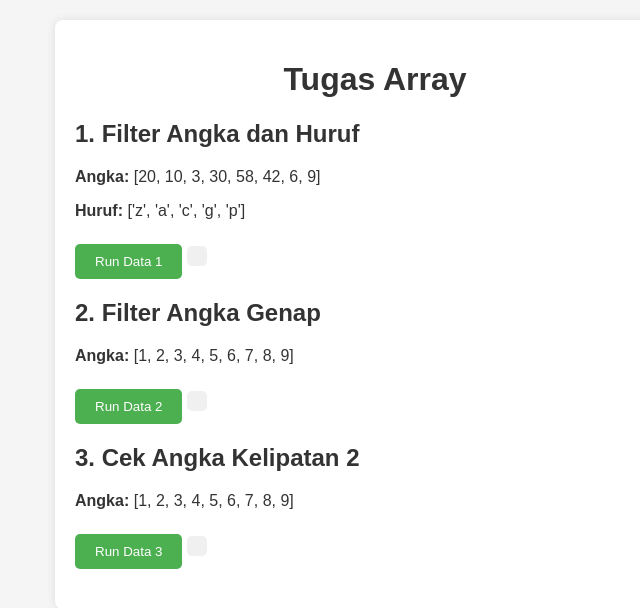
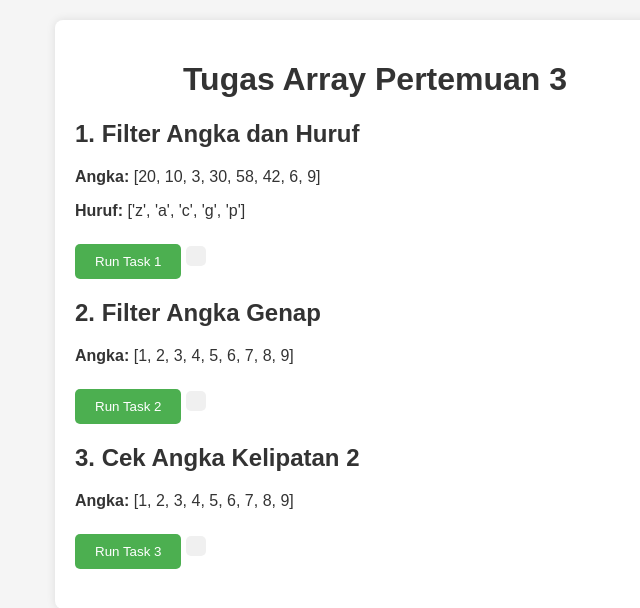
Before and after one commit to aziiemuth/FrontEnd, a plain HTML site: page Pertemuan 3/Tugas/index.html in a window 1280 px wide. Shown: the whole page, without its empty margins (265-905 px from the left). Drawn offline with Linux system fonts and the light colour scheme.

Commit message:
Update index.html

```diff
--- a/Pertemuan 3/Tugas/index.html
+++ b/Pertemuan 3/Tugas/index.html
@@ -8,27 +8,27 @@
 </head>
 <body>
     <div class="container">
-        <h1>Tugas Array</h1>
+        <h1>Tugas Array Pertemuan 3</h1>
 
         <div class="task">
             <h2>1. Filter Angka dan Huruf</h2>
             <p><strong>Angka:</strong> [20, 10, 3, 30, 58, 42, 6, 9]</p>
             <p><strong>Huruf:</strong> ['z', 'a', 'c', 'g', 'p']</p>
-            <button onclick="task1()">Run Data 1</button>
+            <button onclick="task1()">Run Task 1</button>
             <div id="output1"></div>
         </div>
 
         <div class="task">
             <h2>2. Filter Angka Genap</h2>
             <p><strong>Angka:</strong> [1, 2, 3, 4, 5, 6, 7, 8, 9]</p>
-            <button onclick="task2()">Run Data 2</button>
+            <button onclick="task2()">Run Task 2</button>
             <div id="output2"></div>
         </div>
 
         <div class="task">
             <h2>3. Cek Angka Kelipatan 2</h2>
             <p><strong>Angka:</strong> [1, 2, 3, 4, 5, 6, 7, 8, 9]</p>
-            <button onclick="task3()">Run Data 3</button>
+            <button onclick="task3()">Run Task 3</button>
             <div id="output3"></div>
         </div>
     </div>
@@ -38,13 +38,12 @@
             const angka = [20, 10, 3, 30, 58, 42, 6, 9];
             const huruf = ['z', 'a', 'c', 'g', 'p'];
 
-            // Menyaring angka yang habis dibagi 3
-            const outputAngka = angka.filter(num => num % 3 === 0).sort((a, b) => a - b);
+            // Mengurutkan angka secara ascending
+            const outputAngka = angka.sort((a, b) => a - b);
 
             // Mengurutkan huruf secara alfabetis
             const outputHuruf = huruf.sort();
 
-            // Menggabungkan hasil angka dan huruf yang diurutkan
             document.getElementById("output1").innerHTML = `
                 <p><strong>Output Angka:</strong> [${outputAngka.join(", ")}]</p>
                 <p><strong>Output Huruf:</strong> [${outputHuruf.join(", ")}]</p>
```
